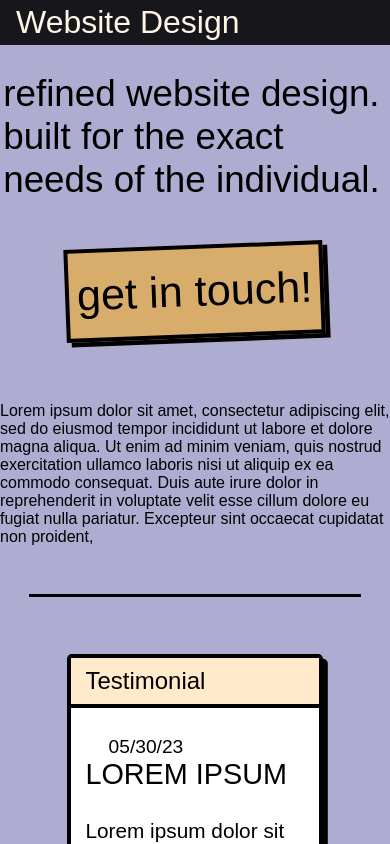
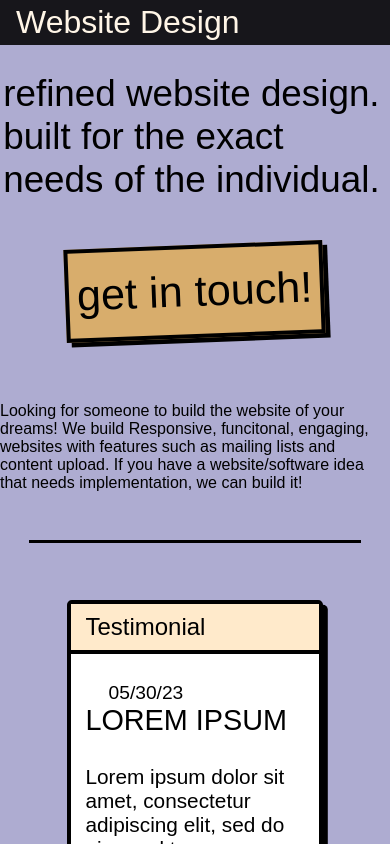
Before and after one commit to Racksoup/Website_Design, a React app: page / in a window 390 px wide. Shown: the top 844 px of the page. Built offline with nearby package versions, Linux system fonts and the light colour scheme; some icons are missing; a web font is replaced by a local one.

Commit message:
blog content added

```diff
--- a/src/UI/Pages/Home/Section0.jsx
+++ b/src/UI/Pages/Home/Section0.jsx
@@ -78,36 +78,28 @@ const Section0 = ({ linkToRef }) => {
             </button>
             {window.innerWidth >= 1200 ? (
               <p className='String Text'>
-                Lorem ipsum dolor sit amet, consectetur adipiscing elit, sed do eiusmod tempor
-                incididunt ut labore et dolore magna aliqua. Ut enim ad minim veniam, quis nostrud
-                exercitation ullamco laboris nisi ut aliquip ex ea commodo consequat. Duis aute
-                irure dolor in reprehenderit in voluptate velit esse cillum dolore eu fugiat nulla
-                pariatur. Excepteur sint occaecat cupidatat non proident, sunt in culpa qui officia
-                deserunt mollit anim id est laborum. Lorem ipsum dolor sit amet, consectetur
-                adipiscing elit, sed do eiusmod tempor incididunt ut labore et dolore magna aliqua.
-                Ut enim ad minim veniam, quis nostrud exercitation ullamco laboris nisi ut aliquip
-                ex ea commodo consequat. Duis aute irure dolor in reprehenderit in voluptate velit
-                esse cillum dolore eu fugiat nulla pariatur. Excepteur sint occaecat cupidatat non
-                proident, sunt in culpa qui officia deserunt mollit anim id est laborum.
+                Looking for someone to build the website of your dreams! We build Responsive,
+                functional, engaging, websites with features such as mailing lists and content
+                upload. If you have a website/software idea that needs implementation, we can build
+                it! When you purchase a website you get unlimited content updates as well as someone
+                who will work with you to create an asset for your business. Our websites help to
+                bring in more customer traffic and also keep customers engaged for longer. Client
+                satisfaction is our #1 priority.
               </p>
             ) : (
               <div className='TextBox'>
                 <p className='Text'>
-                  Lorem ipsum dolor sit amet, consectetur adipiscing elit, sed do eiusmod tempor
-                  incididunt ut labore et dolore magna aliqua. Ut enim ad minim veniam, quis nostrud
-                  exercitation ullamco laboris nisi ut aliquip ex ea commodo consequat. Duis aute
-                  irure dolor in reprehenderit in voluptate velit esse cillum dolore eu fugiat nulla
-                  pariatur. Excepteur sint occaecat cupidatat non proident,
+                  Looking for someone to build the website of your dreams! We build Responsive,
+                  funcitonal, engaging, websites with features such as mailing lists and content
+                  upload. If you have a website/software idea that needs implementation, we can
+                  build it!
                 </p>
                 {window.innerWidth > 750 && (
                   <p className='Text'>
-                    sunt in culpa qui officia deserunt mollit anim id est laborum. Lorem ipsum dolor
-                    sit amet, consectetur adipiscing elit, sed do eiusmod tempor incididunt ut
-                    labore et dolore magna aliqua. Ut enim ad minim veniam, quis nostrud
-                    exercitation ullamco laboris nisi ut aliquip ex ea commodo consequat. Duis aute
-                    irure dolor in reprehenderit in voluptate velit esse cillum dolore eu fugiat
-                    nulla pariatur. Excepteur sint occaecat cupidatat non proident, sunt in culpa
-                    qui officia deserunt mollit anim id est laborum.
+                    When you purchase a website you get unlimited content updates as well as someone
+                    who will work with you to create an asset for your business. Our websites help
+                    to bring in more customer traffic and also keep customers engaged for longer.
+                    Client satasfaction is our #1 priority.
                   </p>
                 )}
               </div>
--- a/src/UI/Pages/Home/Section1.jsx
+++ b/src/UI/Pages/Home/Section1.jsx
@@ -10,7 +10,7 @@ const Section1 = ({ linkToRef }) => {
         <div className='HeaderBox'>
           <h2>Services</h2>
         </div>
-        <h3>Lorem ipsum dolor sit amet, consectetur adipiscing elit, sed do eiusmod</h3>
+        <h3>Websites that fit the needs of your business</h3>
         <div className='CardBox'>
           <div className='Card-1'>
             <div className='CardHeader'>
@@ -21,15 +21,15 @@ const Section1 = ({ linkToRef }) => {
               <div className='TextBox'>
                 <div className='Line'>
                   <Icon icon='ion:checkmark-sharp' className='Icon' />
-                  <p className='Text Desc'>Lorem ipsum dolor sit amet</p>
+                  <p className='Text Desc'>5 Pages</p>
                 </div>
                 <div className='Line'>
                   <Icon icon='ion:checkmark-sharp' className='Icon' />
-                  <p className='Text Desc'>consectetur adipiscing elit</p>
+                  <p className='Text Desc'>3 Months of Content Updates</p>
                 </div>
                 <div className='Line'>
                   <Icon icon='ion:checkmark-sharp' className='Icon' />
-                  <p className='Text Desc'>incididunt ut labore et dolore</p>
+                  <p className='Text Desc'>Mailing List Setup</p>
                 </div>
               </div>
               <p className='Text Blue' onClick={() => linkToRef('section6')}>
@@ -47,23 +47,23 @@ const Section1 = ({ linkToRef }) => {
               <div className='TextBox'>
                 <div className='Line'>
                   <Icon icon='ion:checkmark-sharp' className='Icon' />
-                  <p className='Text Desc'>Lorem ipsum dolor sit amet</p>
+                  <p className='Text Desc'>10 Pages</p>
                 </div>
                 <div className='Line'>
                   <Icon icon='ion:checkmark-sharp' className='Icon' />
-                  <p className='Text Desc'>consectetur adipiscing elit</p>
+                  <p className='Text Desc'>Backend for Content Updates</p>
                 </div>
                 <div className='Line'>
                   <Icon icon='ion:checkmark-sharp' className='Icon' />
-                  <p className='Text Desc'>incididunt ut labore et dolore</p>
+                  <p className='Text Desc'>Mailing List Setup</p>
                 </div>
                 <div className='Line'>
                   <Icon icon='ion:checkmark-sharp' className='Icon' />
-                  <p className='Text Desc'>sed do eiusmod tempor</p>
+                  <p className='Text Desc'>Accounts and User Data</p>
                 </div>
                 <div className='Line'>
                   <Icon icon='ion:checkmark-sharp' className='Icon' />
-                  <p className='Text Desc'>Ut enim ad minim veniam</p>
+                  <p className='Text Desc'>3 Months of Design Updates</p>
                 </div>
               </div>
               <p className='Text Blue' onClick={() => linkToRef('section6')}>
@@ -81,27 +81,27 @@ const Section1 = ({ linkToRef }) => {
               <div className='TextBox'>
                 <div className='Line'>
                   <Icon icon='ion:checkmark-sharp' className='Icon' />
-                  <p className='Text Desc'>Lorem ipsum dolor sit amet</p>
+                  <p className='Text Desc'>Unlimited Pages</p>
                 </div>
                 <div className='Line'>
                   <Icon icon='ion:checkmark-sharp' className='Icon' />
-                  <p className='Text Desc'>consectetur adipiscing elit</p>
+                  <p className='Text Desc'>Backend for Content Updates</p>
                 </div>
                 <div className='Line'>
                   <Icon icon='ion:checkmark-sharp' className='Icon' />
-                  <p className='Text Desc'>incididunt ut labore et dolore</p>
+                  <p className='Text Desc'>Mailing Managment</p>
                 </div>
                 <div className='Line'>
                   <Icon icon='ion:checkmark-sharp' className='Icon' />
-                  <p className='Text Desc'>sed do eiusmod tempor</p>
+                  <p className='Text Desc'>Accounts and User Data</p>
                 </div>
                 <div className='Line'>
                   <Icon icon='ion:checkmark-sharp' className='Icon' />
-                  <p className='Text Desc'>Ut enim ad minim veniam</p>
+                  <p className='Text Desc'>Unlimited Design Updates</p>
                 </div>
                 <div className='Line'>
                   <Icon icon='ion:checkmark-sharp' className='Icon' />
-                  <p className='Text Desc'>quis nostrud exercitation</p>
+                  <p className='Text Desc'>SEO and Social Media Management</p>
                 </div>
               </div>
               <p className='Text Blue' onClick={() => linkToRef('section6')}>
--- a/src/UI/Pages/Home/Section5.jsx
+++ b/src/UI/Pages/Home/Section5.jsx
@@ -1,6 +1,7 @@
 import React from 'react';
 import './Section5.scss';
-import DevBlog from '../../../images/DevBlog.png';
+import Computer from '../../../images/Computer.jpg';
+import TaiwanLandscape from '../../../images/TaiwanLandscape.jpg';
 
 import { Icon } from '@iconify/react';
 
@@ -11,43 +12,44 @@ const Section5 = () => {
         <h2>Blogs</h2>
       </div>
       <div className='Content'>
-        <a href='https://dev-blog-jib0.onrender.com/' target='_blank'>
+        <a href='https://www.rackhistory.ca/#/blog/63a242b30a1ea0d32740d12e/' target='_blank'>
           <div className='Card-2'>
             <div className='CardHeader'>
-              <h4>Testimonial</h4>
+              <h4>History Blog</h4>
             </div>
-            <img src={DevBlog} alt='DevBlog' />
+            <img src={TaiwanLandscape} alt='History Blog' />
 
             <div className='CardContent'>
               <div className='TimeRow'>
                 <Icon icon='ic:baseline-access-time' className='Icon' />
-                <p className='Text'>05/30/23</p>
+                <p className='Text'>12/19/2023</p>
               </div>
-              <h4>LOREM IPSUM</h4>
+              <h4>TAIWAN HISTORY</h4>
               <p className='Text Desc'>
-                Lorem ipsum dolor sit amet, consectetur adipiscing elit, sed do eiusmod tempor
-                incididunt ut labore et dolore.
+                Taiwan is an island off the coast of China in the south China sea. It is roughly
+                35,000 square kilometers, about the same size as Vancouver island in Canada.
               </p>
             </div>
           </div>
         </a>
 
-        <a href='https://history-blog.onrender.com/' target='_blank'>
+        <a href='https://rackdev.ca/#/blog/63a38e70dbfb10af243784a5/' target='_blank'>
           <div className='Card-2'>
             <div className='CardHeader'>
-              <h4>Testimonial</h4>
+              <h4>Developer Blog</h4>
             </div>
-            <img src={DevBlog} alt='DevBlog' />
+            <img src={Computer} alt='DevBlog' />
 
             <div className='CardContent'>
               <div className='TimeRow'>
                 <Icon icon='ic:baseline-access-time' className='Icon' />
-                <p className='Text'>05/30/23</p>
+                <p className='Text'>12/20/2023</p>
               </div>
-              <h4>LOREM IPSUM</h4>
+              <h4>So You Want To Be A Programmer?</h4>
               <p className='Text Desc'>
-                Lorem ipsum dolor sit amet, consectetur adipiscing elit, sed do eiusmod tempor
-                incididunt ut labore et dolore.
+                When you start out programming you have no idea what you are going to be doing. All
+                you know is that you want to build apps/programs. You might have an idea to build,
+                but you wont know how to build it.
               </p>
             </div>
           </div>
--- a/src/UI/Pages/Home/Section6.jsx
+++ b/src/UI/Pages/Home/Section6.jsx
@@ -132,9 +132,8 @@ const Section6 = () => {
           {window.innerWidth >= 750 && (
             <div className='TextBox'>
               <p className='Text'>
-                Neque convallis a cras semper auctor neque. Vulputate dignissim suspendisse in est
-                ante in nibh. Imperdiet nulla malesuada pellentesque elit eget gravida yui sociis.
-                Pellentesque habitant{' '}
+                Offering customers the best service possible. our client satisfation is our #1
+                priority. If we can build
               </p>
               <p className='Text'>
                 Neque convallis a cras semper auctor neque. Vulputate dignissim suspendisse in est
```
Also changed, not shown: src/App.scss (+14 -0 lines), src/images/TaiwanLandscape.jpg (added), 1 other file (tests, documents, lock files or other folders).
